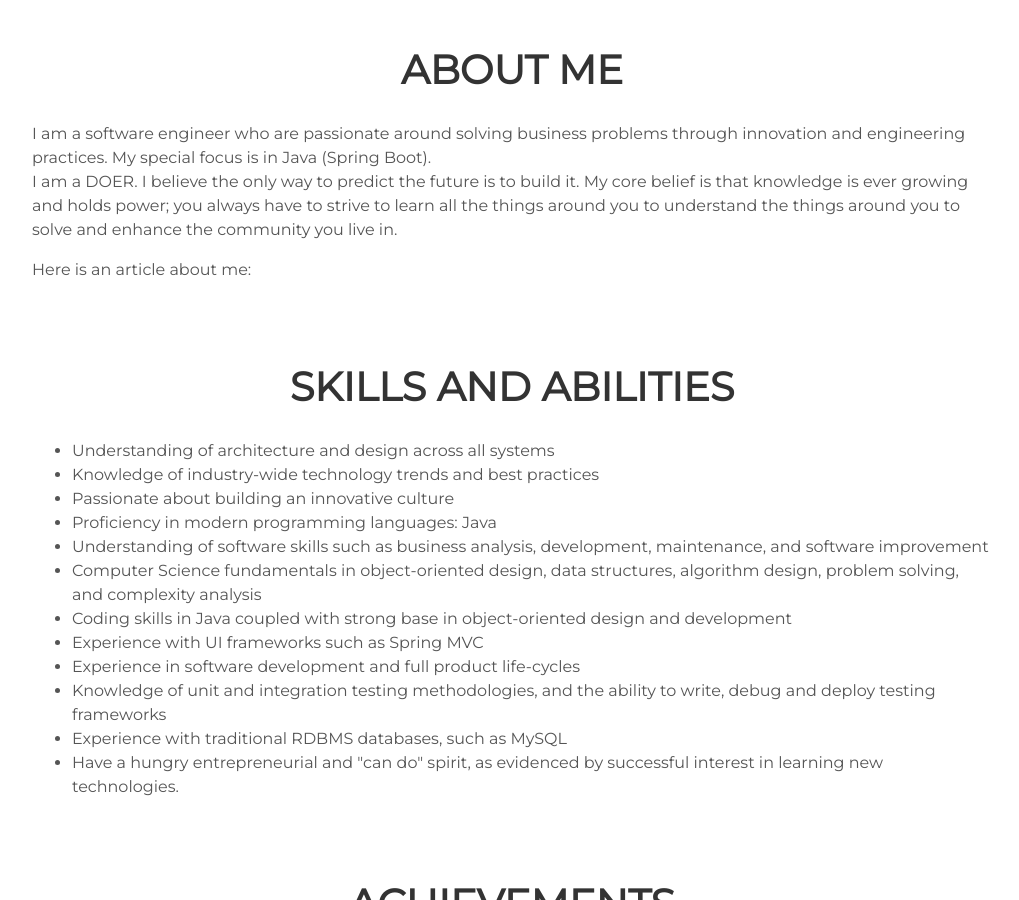
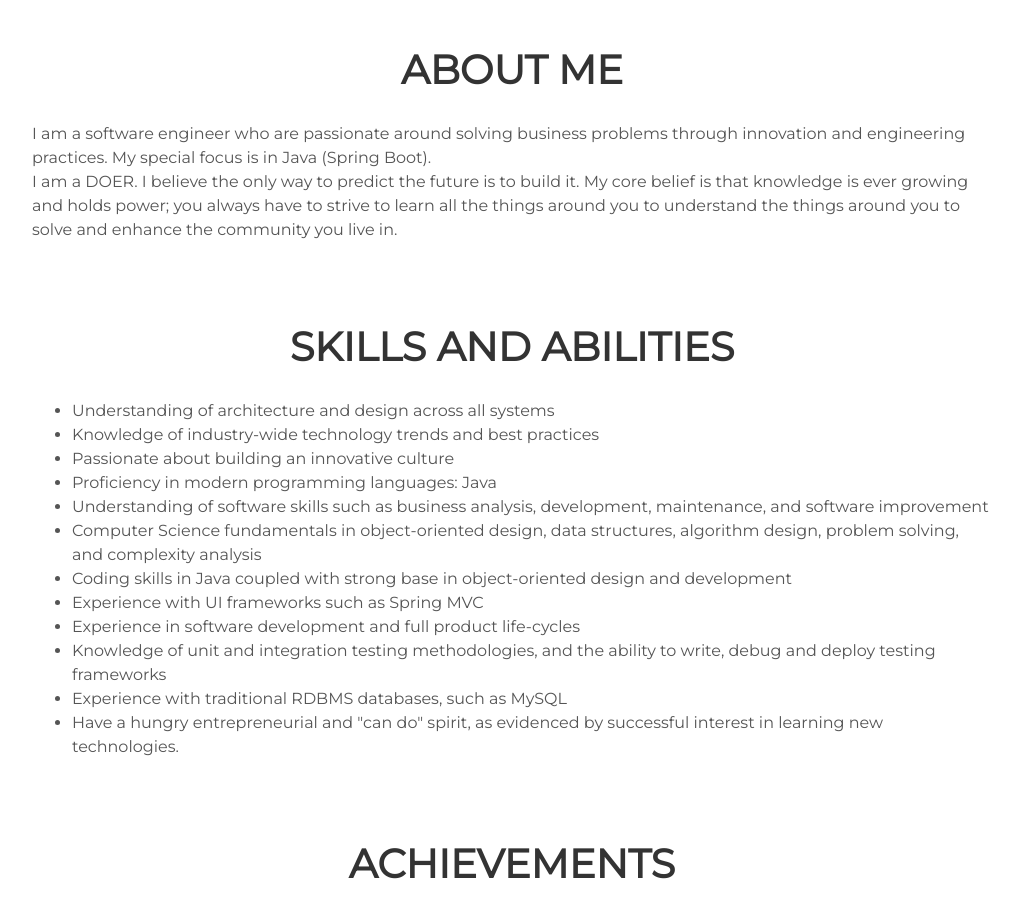
Before and after one commit to phuongnguyen0610/phuongnguyen0610.github.io, a Jekyll site: the page built from index.html, in a window 1280 px wide and 900 px high, scrolled down 935 px. Shown: the whole window, without its empty margins (128-1147 px from the left). Built offline with Jekyll 4.4.1, drawn with Linux system fonts in a browser that asks for light colours.

Commit message:
Update about.html

```diff
--- a/_includes/about.html
+++ b/_includes/about.html
@@ -5,7 +5,7 @@
   My special focus is in Java (Spring Boot). <br>
   I am a DOER. I believe the only way to predict the future is to build it. My core belief is that knowledge is ever growing and holds power; you always have to strive to learn
 all the things around you to understand the things around you to solve and enhance the community you live in.</p>
-<p> Here is an article about me: </p>
+<!-- <p> Here is an article about me: </p> -->
 <h1 style="text-align: center;">SKILLS AND ABILITIES</h1>
 <ul>
   <li>Understanding of architecture and design across all systems</li>
```
